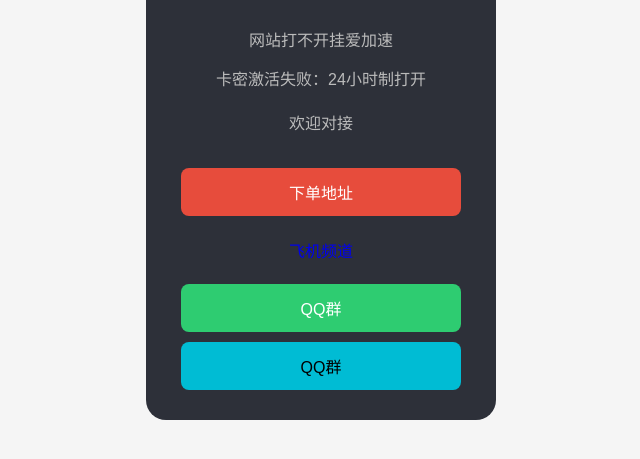
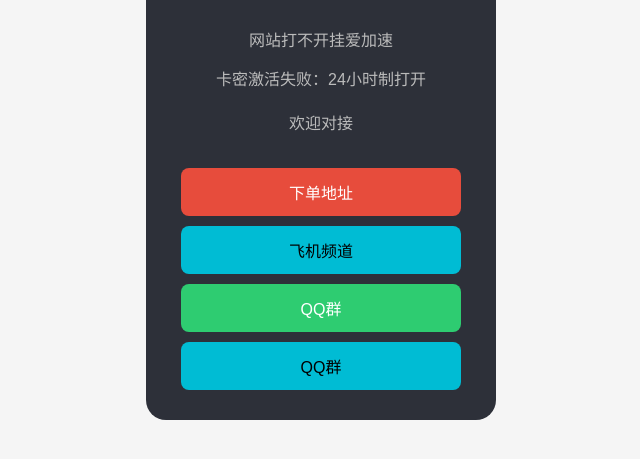
Before and after one commit to ADM887/adm887.github.io, a plain HTML site: page index.html in a window 1280 px wide. Shown: the part 279-738 px from the top of the page, without its empty margins (319-959 px from the left). Drawn offline with Linux system fonts and the light colour scheme.

Commit message:
index.html

```diff
--- a/index.html
+++ b/index.html
@@ -138,7 +138,7 @@
         <div class="button-container">
             <a href="https://ios7.airrze.cn/" class="btn btn-red">下单地址</a>
 
-            <a href="https://t.me/ios45678" class="btn btn-pink">飞机频道</a>
+            <a href="https://t.me/ios45678" class="btn btn-blue">飞机频道</a>
             <a href="https://qun.qq.com/universal-share/share?ac=1&authKey=h%2FlBt3N60R0sPw89%2FIDrDxGYeZNaKnOQb9jw6HA3O70ivdeYBQM9idDr24L%2FqIpr&busi_data=eyJncm91cENvZGUiOiI5NTQwODM5OTUiLCJ0b2tlbiI6IjFhQlJVMENER1ZrZlVydFJsOXM2UDhUaCtZNEtiM1hDWitMcWhnY3ppMEpQd3pYaHljTDVoZk1jYnRJaExkYmwiLCJ1aW4iOiIyNzc3NTA5Mzk5In0%3D&data=jFSN0-6HsgMvszRvLoL-LHfltPaecAhv-gssnlckKbiC54hjfBr3yalSvlZ8KLPaIodIts-YHCYM2jXupb6BPQ&svctype=4&tempid=h5_group_info" class="btn btn-green">QQ群</a>
             <a href="https://qun.qq.com/universal-share/share?ac=1&authKey=YD1Eoz0k3uCryTXNk%2BMhv7vP1nGsFEK0usA40wGrd6VV5VyNPOvbJYq2khGl4Zku&busi_data=eyJncm91cENvZGUiOiI5NTk0NTE0ODEiLCJ0b2tlbiI6IlRVZ2lHcXlPOEYwRVNQb2JERS9JVXF2NXhaaURxQnNyU2grcWlhL0RUdGRQODdWdUJXbUJUYWF5NWpwcDFycEsiLCJ1aW4iOiIyNzc3NTA5Mzk5In0%3D&data=0ESvZ51xFwPx8roDquYJXfWHMqp3X4rOLIoYDSDAwx4_4oWvYF9n__zqwPrQpmnTujMzojLELW4o82o7VX0zYA&svctype=4&tempid=h5_group_info" class="btn btn-blue">QQ群</a>
 
```
